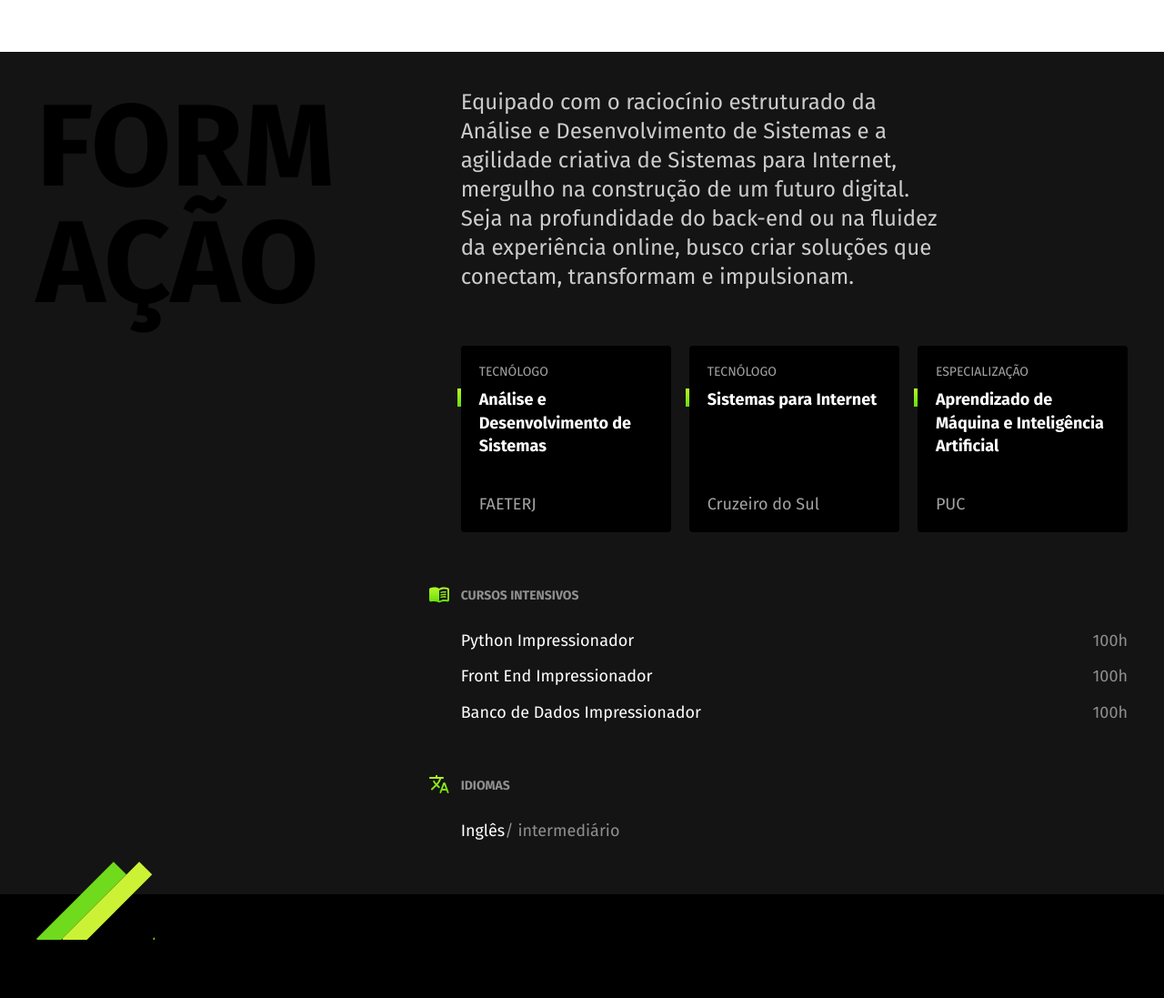
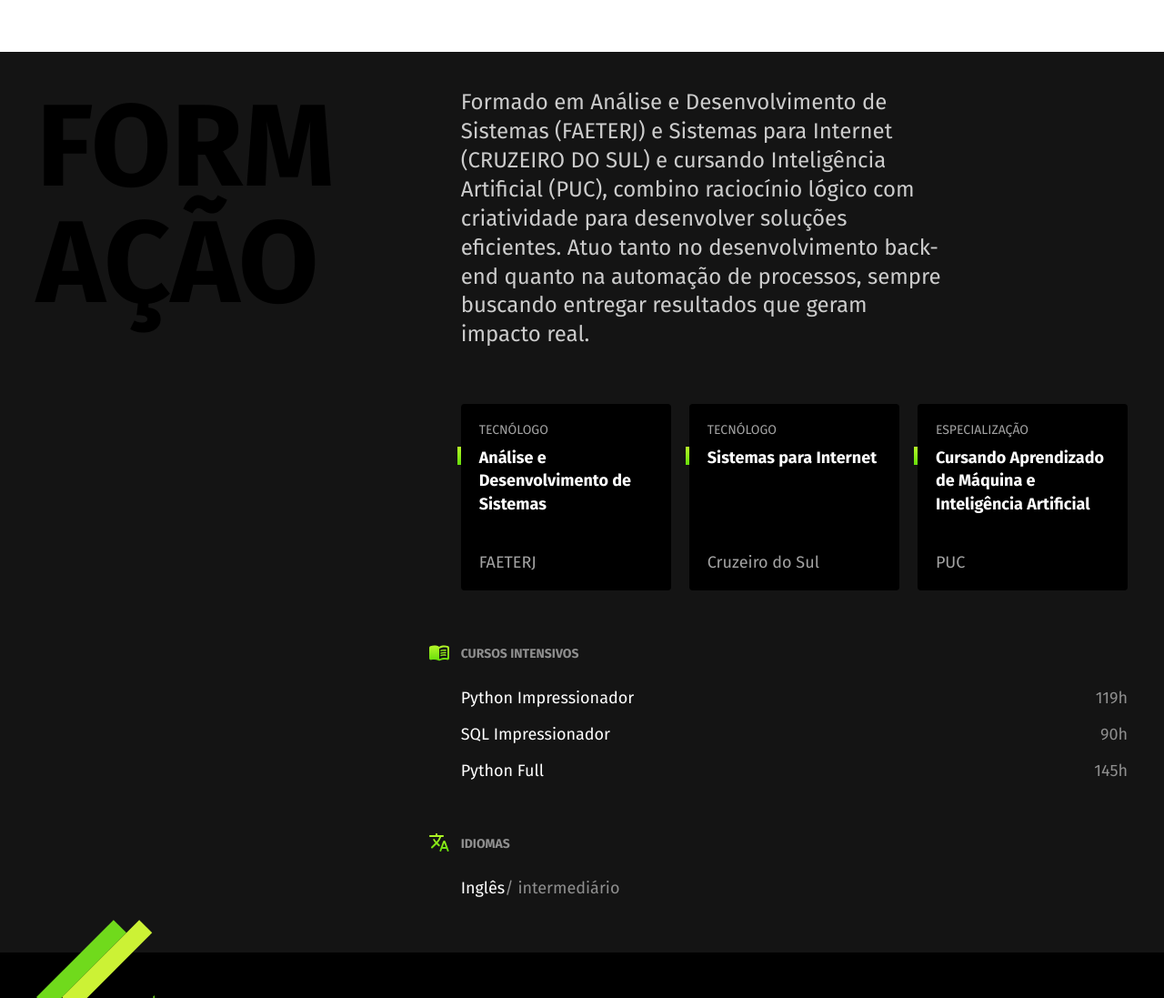
Before and after one commit to WaldembergDev/waldembergdev.github.io, a plain HTML site: page index.html in a window 1280 px wide. Shown: the part 1165-2262 px from the top of the page at 91% size. Drawn offline with Linux system fonts and the light colour scheme.

Commit message:
chore: substituir frontend impressionador por Python Full

```diff
--- a/index.html
+++ b/index.html
@@ -75,7 +75,7 @@
             <h2 class="subtitulo">Formação</h2>
             <div>
                 <p class="formacao-texto">
-                    Equipado com o raciocínio estruturado da Análise e Desenvolvimento de Sistemas e a agilidade criativa de Sistemas para Internet, mergulho na construção de um futuro digital. Seja na profundidade do back-end ou na fluidez da experiência online, busco criar soluções que conectam, transformam e impulsionam.
+                    Formado em Análise e Desenvolvimento de Sistemas (FAETERJ) e Sistemas para Internet (CRUZEIRO DO SUL) e cursando Inteligência Artificial (PUC), combino raciocínio lógico com criatividade para desenvolver soluções eficientes. Atuo tanto no desenvolvimento back-end quanto na automação de processos, sempre buscando entregar resultados que geram impacto real.
                 </p>
                 <ul class="faculdade-lista">
                     <li class="faculdade">
@@ -90,7 +90,7 @@
                     </li>
                     <li class="faculdade">
                         <span class="faculdade-tipo">Especialização</span>
-                        <h3 class="faculdade-curso">Aprendizado de Máquina e Inteligência Artificial</h3>
+                        <h3 class="faculdade-curso">Cursando Aprendizado de Máquina e Inteligência Artificial</h3>
                         <span class="faculdade-instituicao">PUC</span>
                     </li>
                 </ul>
@@ -98,9 +98,9 @@
                     <div class="cursos">
                         <h3>Cursos Intensivos</h3>
                         <ul>
-                            <li>Python Impressionador <span>100h</span></li>
-                            <li>Front End Impressionador <span>100h</span></li>
-                            <li>Banco de Dados Impressionador <span>100h</span></li>
+                            <li>Python Impressionador <span>119h</span></li>
+                            <li>SQL Impressionador <span>90h</span></li>
+                            <li>Python Full <span>145h</span></li>
                         </ul>
                     </div>
                     <div class="idiomas">
```
